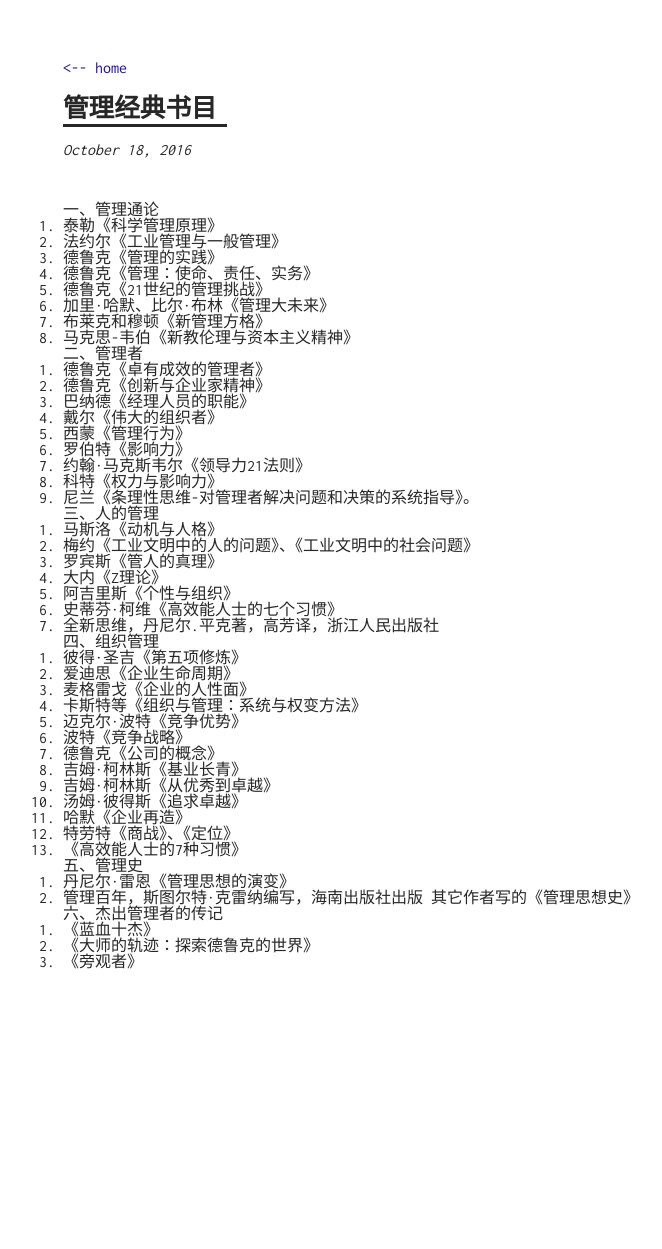
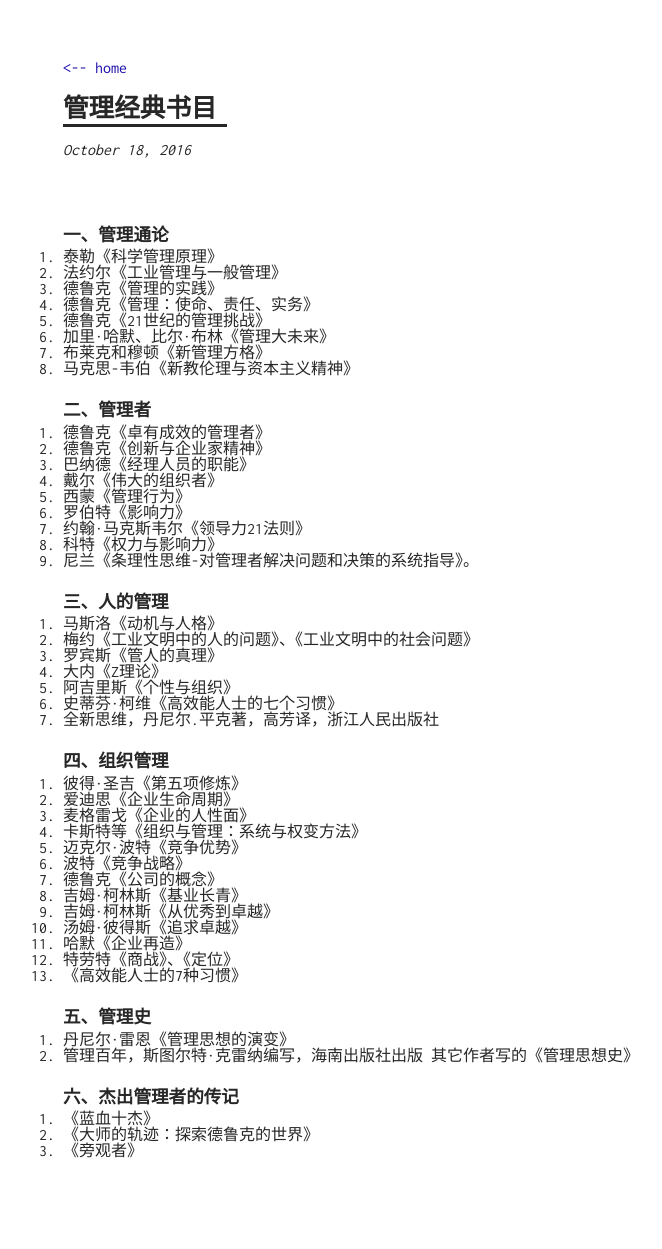
Before and after one commit to sherylman/sherylman.github.com, a Jekyll site: the page built from _posts/2016-10-18-管理经典书目.md, in a window 1280 px wide. Shown: the whole page, without its empty margins (277-939 px from the left). Built offline with Jekyll 4.4.1, drawn with Linux system fonts in a browser that asks for light colours; before the commit the page ends 1060 px from its top, so only the background shows below that.

```diff
--- a/_posts/2016-10-18-管理经典书目.md
+++ b/_posts/2016-10-18-管理经典书目.md
@@ -3,7 +3,7 @@ layout: post
 title: 管理经典书目
 ---
 
-### 一、管理通论
+## 一、管理通论
 1.	泰勒《科学管理原理》
 2.	法约尔《工业管理与一般管理》
 3.	德鲁克《管理的实践》
@@ -13,7 +13,7 @@ title: 管理经典书目
 7.	布莱克和穆顿《新管理方格》
 8. 马克思-韦伯《新教伦理与资本主义精神》
 
-### 二、管理者
+## 二、管理者
 8.	德鲁克《卓有成效的管理者》
 9.	德鲁克《创新与企业家精神》
 10.	巴纳德《经理人员的职能》
@@ -24,7 +24,7 @@ title: 管理经典书目
 15.	科特《权力与影响力》
 16.	尼兰《条理性思维-对管理者解决问题和决策的系统指导》。
 
-### 三、人的管理
+## 三、人的管理
 17.	马斯洛《动机与人格》
 18.	梅约《工业文明中的人的问题》、《工业文明中的社会问题》
 19.	罗宾斯《管人的真理》
@@ -33,7 +33,7 @@ title: 管理经典书目
 22.	史蒂芬·柯维《高效能人士的七个习惯》
 23.	全新思维，丹尼尔.平克著，高芳译，浙江人民出版社
 
-### 四、组织管理
+## 四、组织管理
 24.	彼得·圣吉《第五项修炼》
 25.	爱迪思《企业生命周期》
 26.	麦格雷戈《企业的人性面》
@@ -48,12 +48,12 @@ title: 管理经典书目
 35.	特劳特《商战》、《定位》
 36. 《高效能人士的7种习惯》
 
-### 五、管理史
+## 五、管理史
 37.	丹尼尔·雷恩《管理思想的演变》
 38.	管理百年，斯图尔特·克雷纳编写，海南出版社出版
  其它作者写的《管理思想史》
 
-### 六、杰出管理者的传记
+## 六、杰出管理者的传记
 39.	《蓝血十杰》
 40.	《大师的轨迹：探索德鲁克的世界》
 41.	《旁观者》
```
